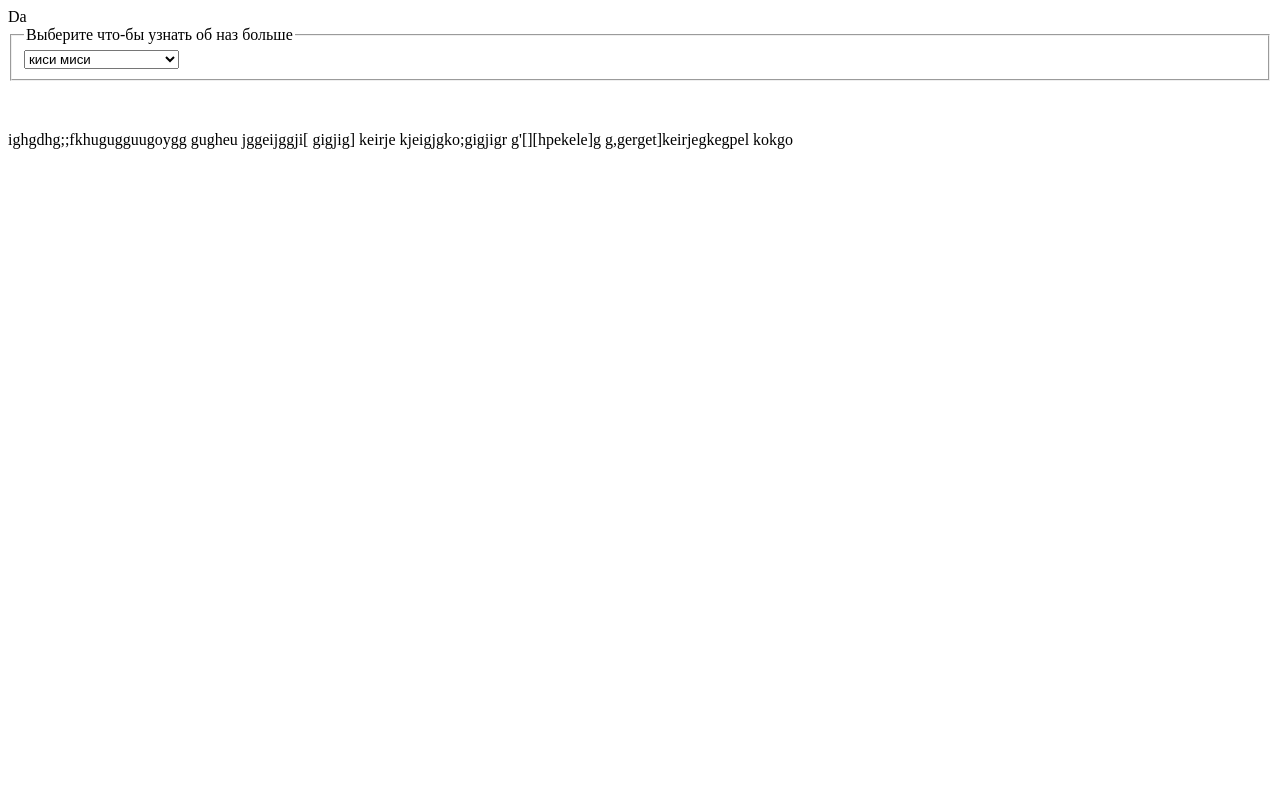
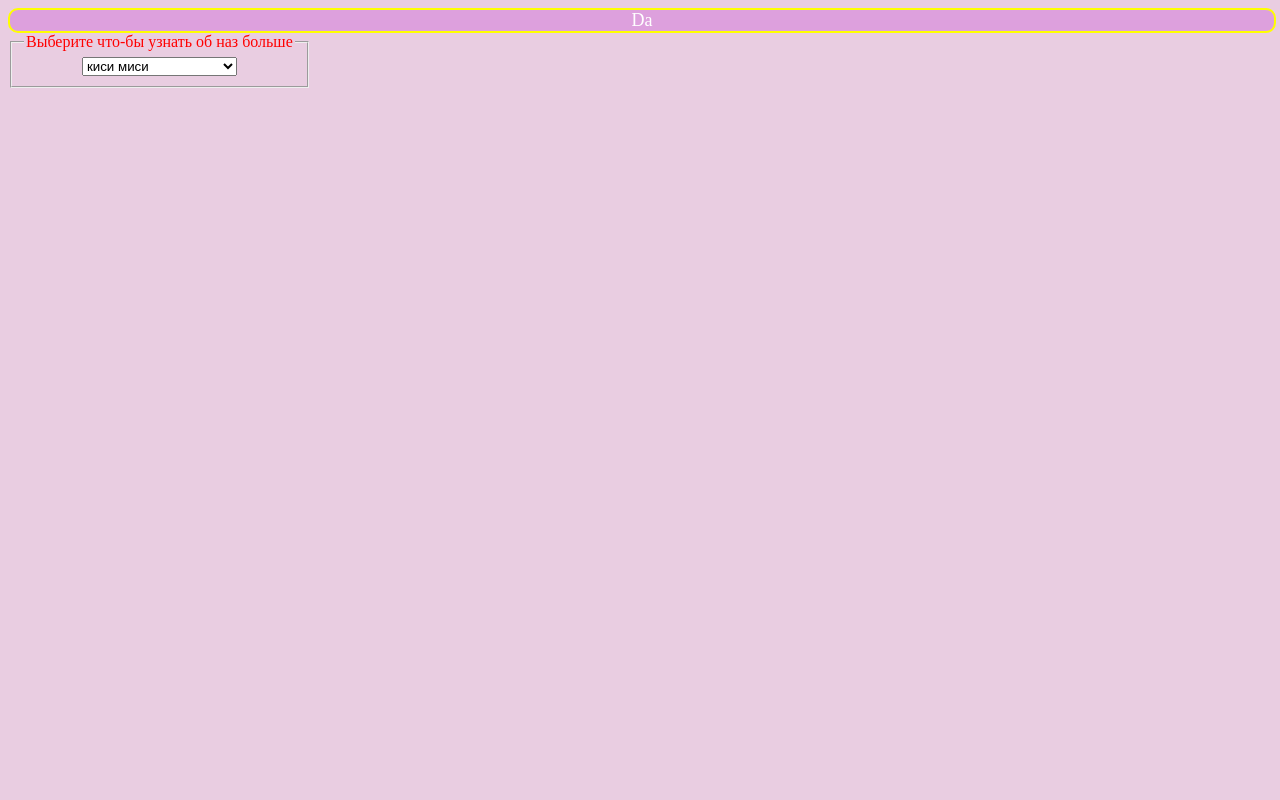
Before and after one commit to Bugibo/Darslewelry, a plain HTML site: page index.html in a window 1280 px wide. Shown: the top 800 px of the page. Drawn offline with Linux system fonts and the light colour scheme.

Commit message:
Update index.html

```diff
--- a/index.html
+++ b/index.html
@@ -1,4 +1,8 @@
 <html>
+    <head>
+        <title>Mr.Beaver</title>
+        <link rel="stylesheet" href="style.css"/>
+    </head>
     <body>
        <header>
            Da
```
